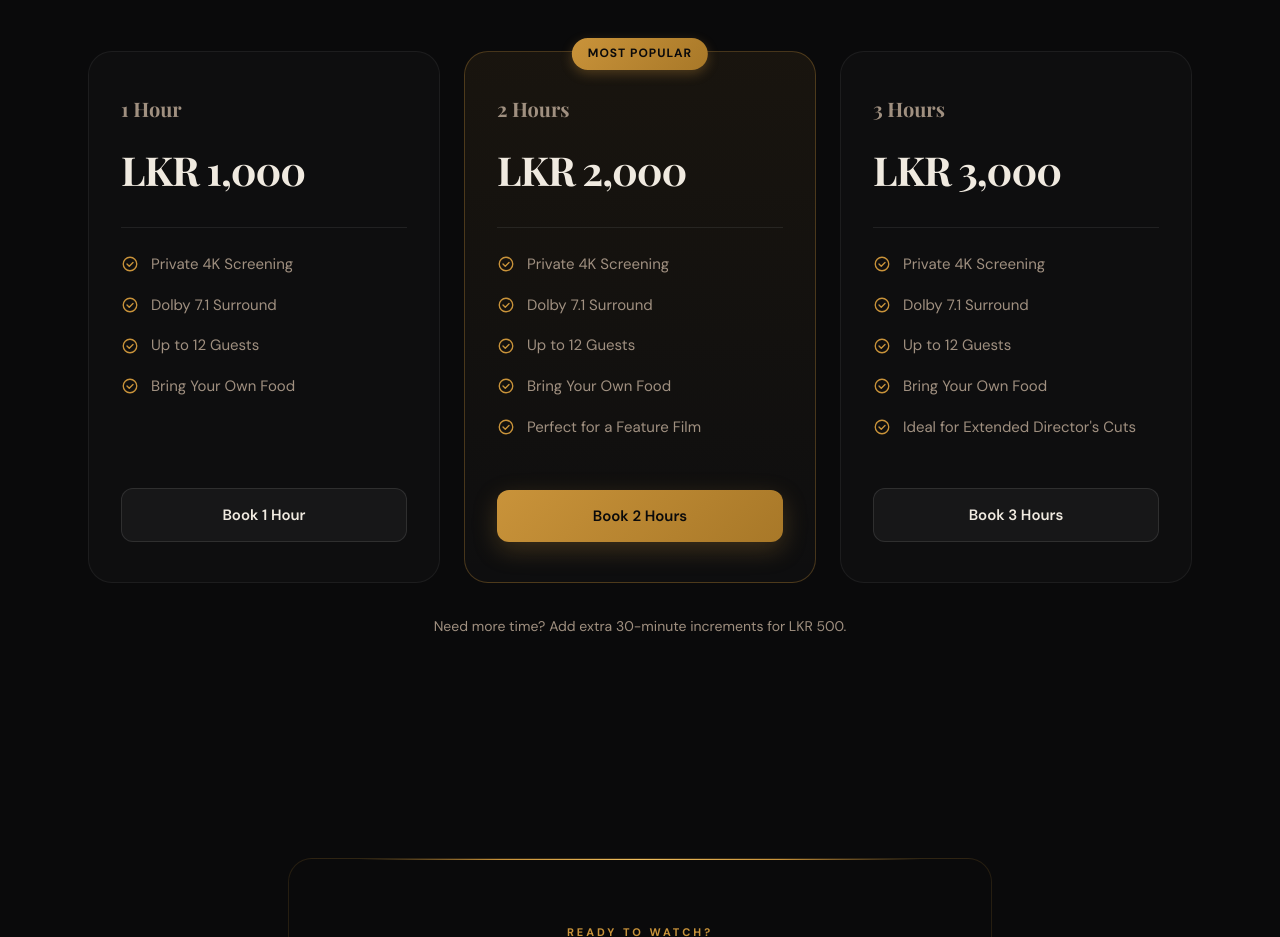
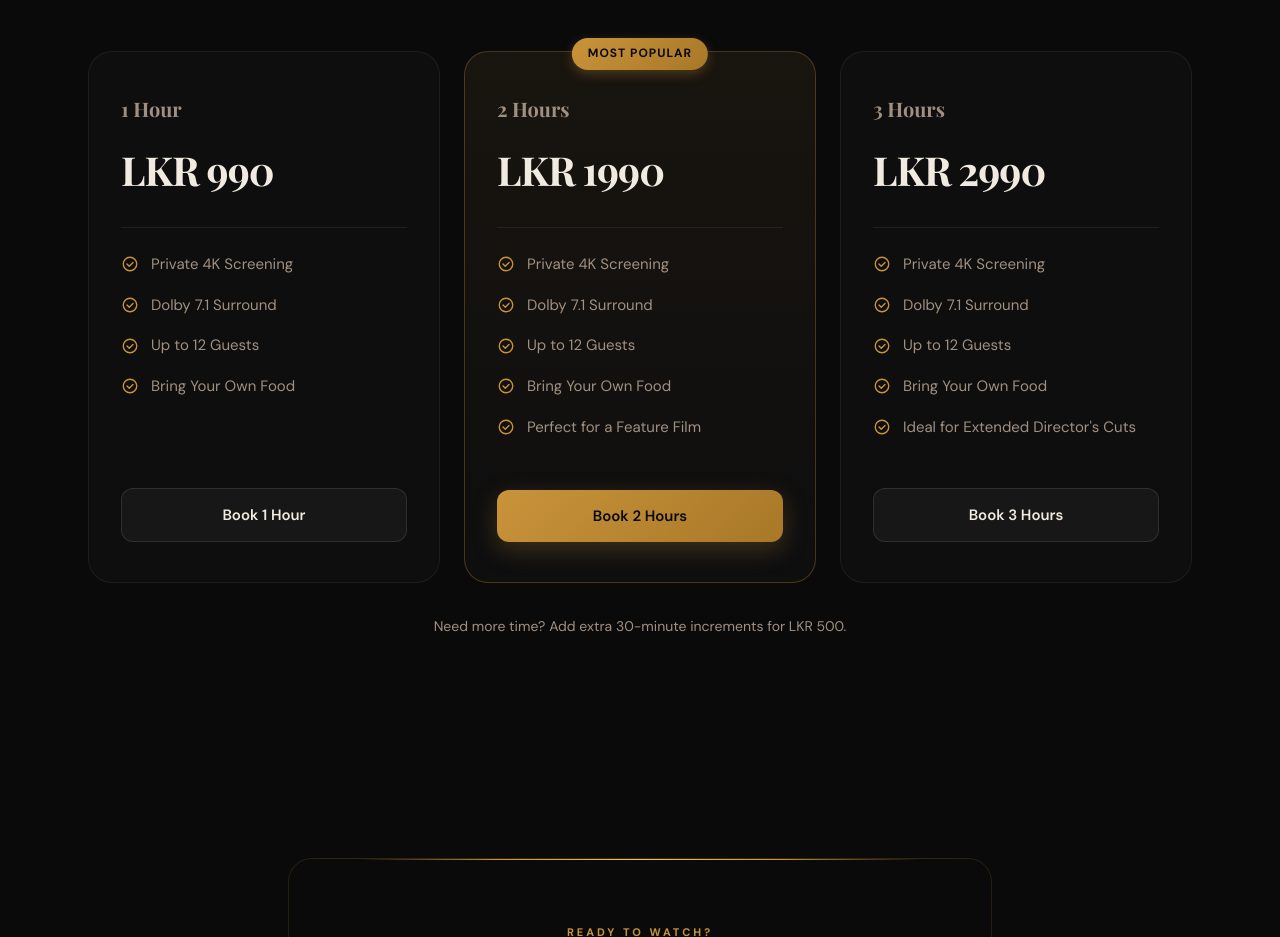
Before and after one commit to ViuslaS16/smart-view-lounge, a Next.js app in the folder frontend/: page / in a window 1280 px wide. Shown: the part 2880-3817 px from the top of the page. Built offline with nearby package versions, Linux system fonts and the light colour scheme.

Commit message:
Change hourly rate

```diff
--- a/frontend/app/page.tsx
+++ b/frontend/app/page.tsx
@@ -160,19 +160,19 @@ const stats = [
 const pricingPackages = [
   {
     duration: "1 Hour",
-    price: "LKR 1,000",
+    price: "LKR 990",
     popular: false,
     features: ["Private 4K Screening", "Dolby 7.1 Surround", "Up to 12 Guests", "Bring Your Own Food"],
   },
   {
     duration: "2 Hours",
-    price: "LKR 2,000",
+    price: "LKR 1990",
     popular: true,
     features: ["Private 4K Screening", "Dolby 7.1 Surround", "Up to 12 Guests", "Bring Your Own Food", "Perfect for a Feature Film"],
   },
   {
     duration: "3 Hours",
-    price: "LKR 3,000",
+    price: "LKR 2990",
     popular: false,
     features: ["Private 4K Screening", "Dolby 7.1 Surround", "Up to 12 Guests", "Bring Your Own Food", "Ideal for Extended Director's Cuts"],
   },
```
Also changed, not shown: 1 other file (tests, documents, lock files or other folders).
